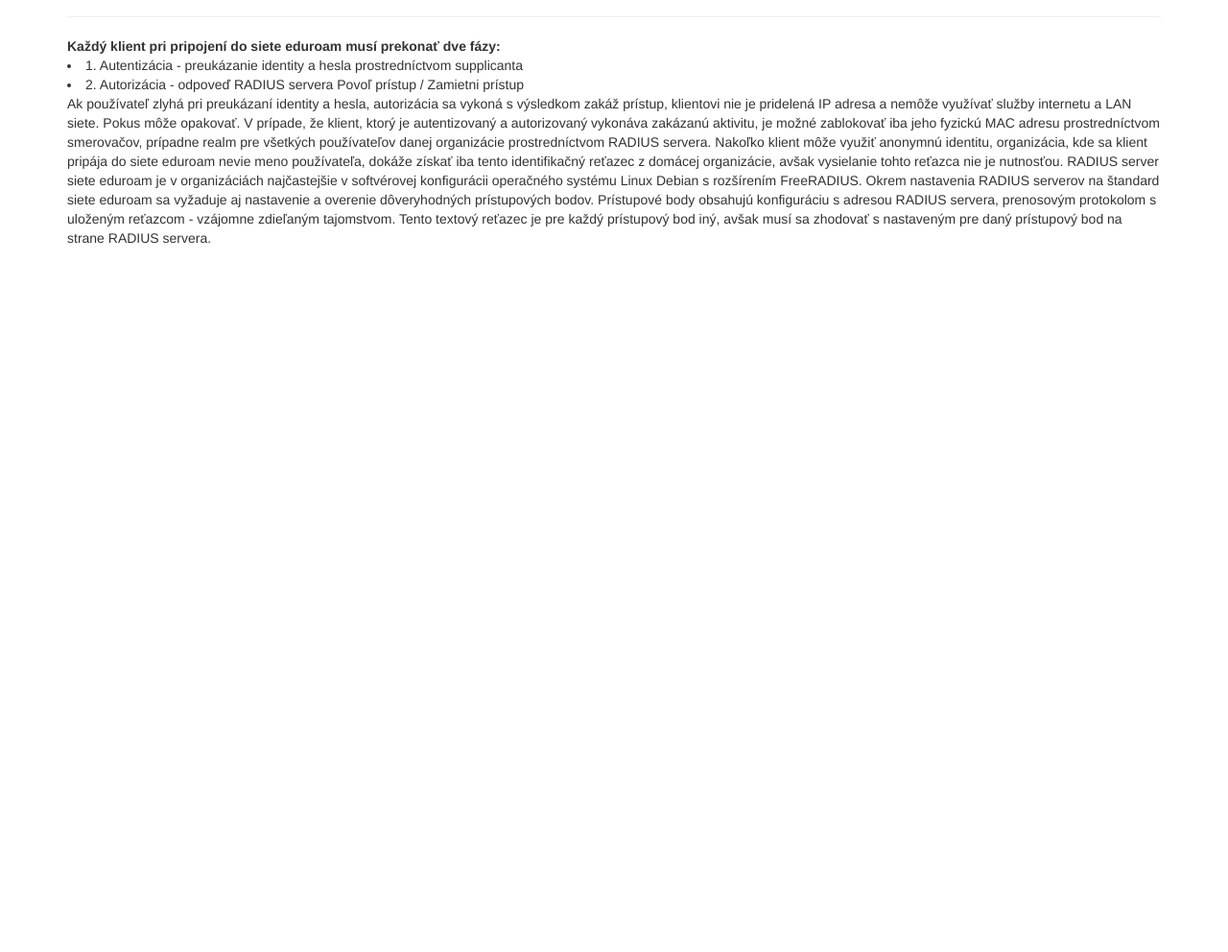
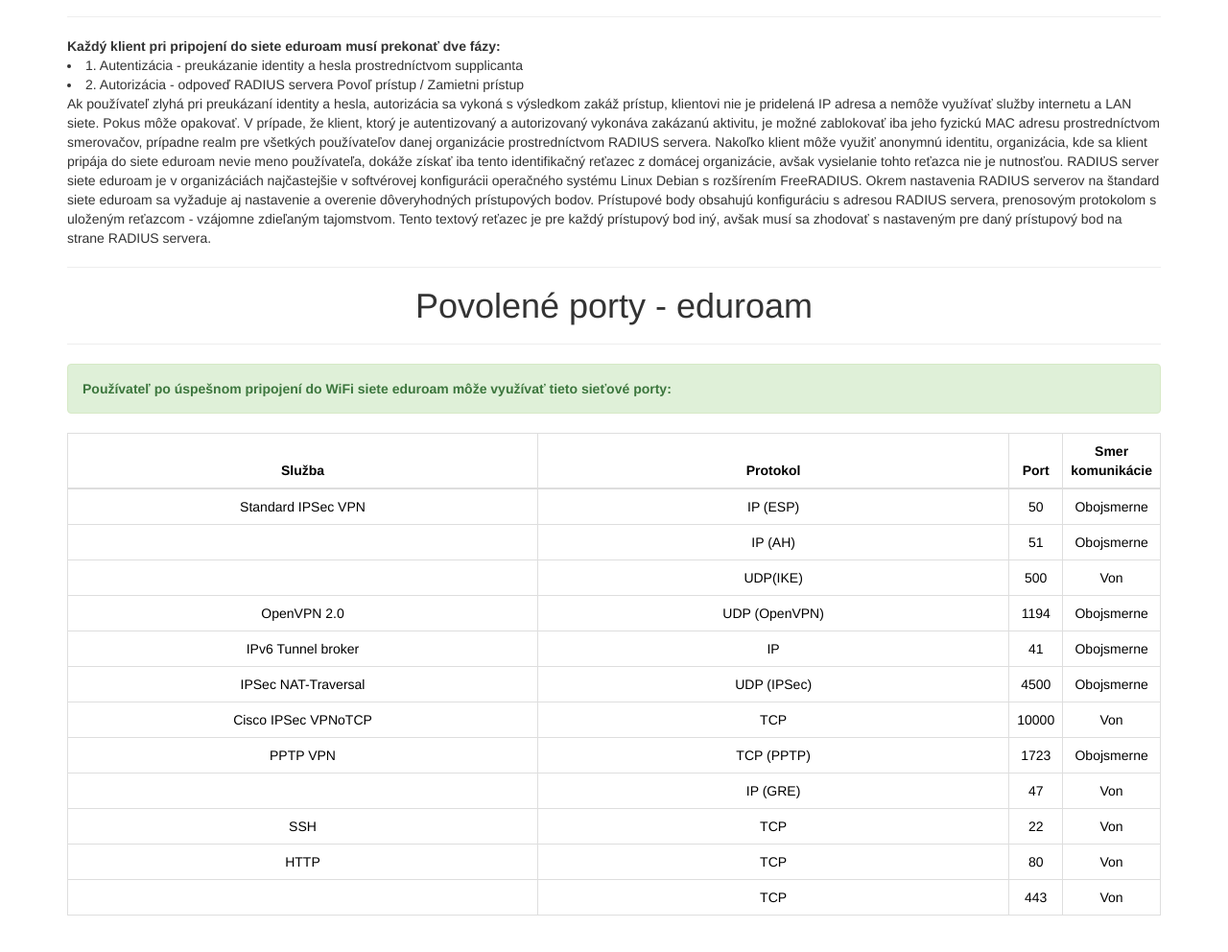
Before and after one commit to martinius96/ESP32-eduroam, a plain HTML site: page docs/index.html in a window 1280 px wide. Shown: the part 590-1582 px from the top of the page at 96% size. Before the commit the page ends 858 px from the top, so only its background shows below. Drawn offline with nearby package versions, Linux system fonts and the light colour scheme.

Commit message:
Update index.html

```diff
--- a/docs/index.html
+++ b/docs/index.html
@@ -27,6 +27,92 @@
   			border: 1px solid black;
 		}
 	</style>
+<style>
+
+.aa_h2{
+  font:100 5rem/1 Roboto;
+  text-transform: uppercase;
+}
+table{
+   background: #fff;
+}
+table,thead,tbody,tfoot,tr, td,th{
+  text-align: center;
+  margin: auto;
+  border:1px solid #dedede;
+  padding: 1rem;
+  width: 50%;
+}
+.table    { display: table; width: 100%; }
+.tr       { display: table-row;  }
+.thead    { display: table-header-group }
+.tbody    { display: table-row-group }
+.tfoot    { display: table-footer-group }
+.col      { display: table-column }
+.colgroup { display: table-column-group }
+.td, .th   { display: table-cell; width: 50%; }
+.caption  { display: table-caption }
+
+.table,
+.thead,
+.tbody,
+.tfoot,
+.tr,
+.td,
+.th{
+  text-align: center;
+  margin: auto;
+  padding: 1rem;
+}
+.table{
+  background: #fff;
+  margin: auto;
+  border:none;
+  padding: 0;
+  margin-bottom: 5rem;
+}
+
+.th{
+  font-weight: 700;
+  border:1px solid #dedede;
+  &:nth-child(odd){
+    border-right:none;
+  }
+}
+.td{
+  font-weight: 300;
+  border:1px solid #dedede;
+  border-top:none;
+  &:nth-child(odd){
+    border-right:none;
+  }
+}
+
+.aa_htmlTable{
+  background: tomato;
+  padding: 5rem;
+  display: table;
+  width: 100%;
+  height: 100vh;
+  vertical-align: middle;
+}
+.aa_css{
+  background: skyblue;
+  padding: 5rem;
+  display: table;
+  width: 100%;
+  height: 100vh;
+  vertical-align: middle;
+}
+
+.aa_ahmadawais{
+  display: table;
+  width: 100%;
+  font: 100 1.2rem/2 Roboto;
+  margin: 5rem auto;
+}
+
+  </style>
 </head>
 <body>
 	<div class="container">
@@ -39,7 +125,7 @@
 					<strong>Ak ste sketch vyskúšali a pripojenie vám funguje, prosím potvrďte mi to na mail (pomôže aj screenshot zo Serial monitoru): </strong>martinius96@gmail.com
 				</div>
 <hr>
-<center><h1>ESP32 - eduroam</h1></center>
+<center><h1>Princíp siete eduroam</h1></center>
 <hr>
 <p style = "text-align: justify;">
 Sieť eduroam (education roaming) je celosvetová počítačová infraštruktúra, ktorá je
@@ -99,6 +185,102 @@
 tajomstvom. Tento textový reťazec je pre každý prístupový bod iný, avšak musí sa zhodovať s
 nastaveným pre daný prístupový bod na strane RADIUS servera.
 </p>
+<hr>
+<center><h1>Povolené porty - eduroam</h1></center>
+<hr>
+<div class="alert alert-success">
+	<strong>Používateľ po úspešnom pripojení do WiFi siete eduroam môže využívať tieto sieťové porty:</strong>
+</div>
+<table class="table table-striped flat-table flat-table-1" style="color: black; max-width: 100%;">
+<thead>
+<tr>
+<th style="width: 50%;"><strong>Služba</strong></th>
+<th style="width: 50%;"><strong>Protokol</strong></th>
+<th style="width: 50%;"><strong>Port</strong></th>
+<th style="width: 50%;"><strong>Smer komunikácie</strong></th>
+</tr>
+<tr>
+<td>Standard IPSec VPN</td>
+<td>IP (ESP)</td>
+<td>50</td>
+<td>Obojsmerne</td>
+</tr>
+<tr>
+<td></td>
+<td>IP (AH)</td>
+<td>51</td>
+<td>Obojsmerne</td>
+</tr>
+<tr>
+<td></td>
+<td>UDP(IKE)</td>
+<td>500</td>
+<td>Von</td>
+</tr>
+<tr>
+<td>OpenVPN 2.0</td>
+<td>UDP (OpenVPN)</td>
+<td>1194</td>
+<td>Obojsmerne</td>
+</tr>
+<tr>
+<td>IPv6 Tunnel broker</td>
+<td>IP</td>
+<td>41</td>
+<td>Obojsmerne</td>
+</tr>
+<tr>
+<td>IPSec NAT-Traversal</td>
+<td>UDP (IPSec)</td>
+<td>4500</td>
+<td>Obojsmerne</td>
+</tr>
+<tr>
+<td>Cisco IPSec VPNoTCP</td>
+<td>TCP</td>
+<td>10000</td>
+<td>Von</td>
+</tr>
+<tr>
+<td>PPTP VPN</td>
+<td>TCP (PPTP)</td>
+<td>1723</td>
+<td>Obojsmerne</td>
+</tr>
+<tr>
+<td></td>
+<td>IP (GRE)</td>
+<td>47</td>
+<td>Von</td>
+</tr>
+
+
+
+<tr>
+<td>SSH</td>
+<td>TCP</td>
+<td>22</td>
+<td>Von</td>
+</tr>
+
+<tr>
+<td>HTTP</td>
+<td>TCP</td>
+<td>80</td>
+<td>Von</td>
+</tr>
+<tr>
+<td></td>
+<td>TCP</td>
+<td>443</td>
+<td>Von</td>
+</tr>
+</table>
+
+
+
+
+
  </div>
 		</div>
 </div>
```
